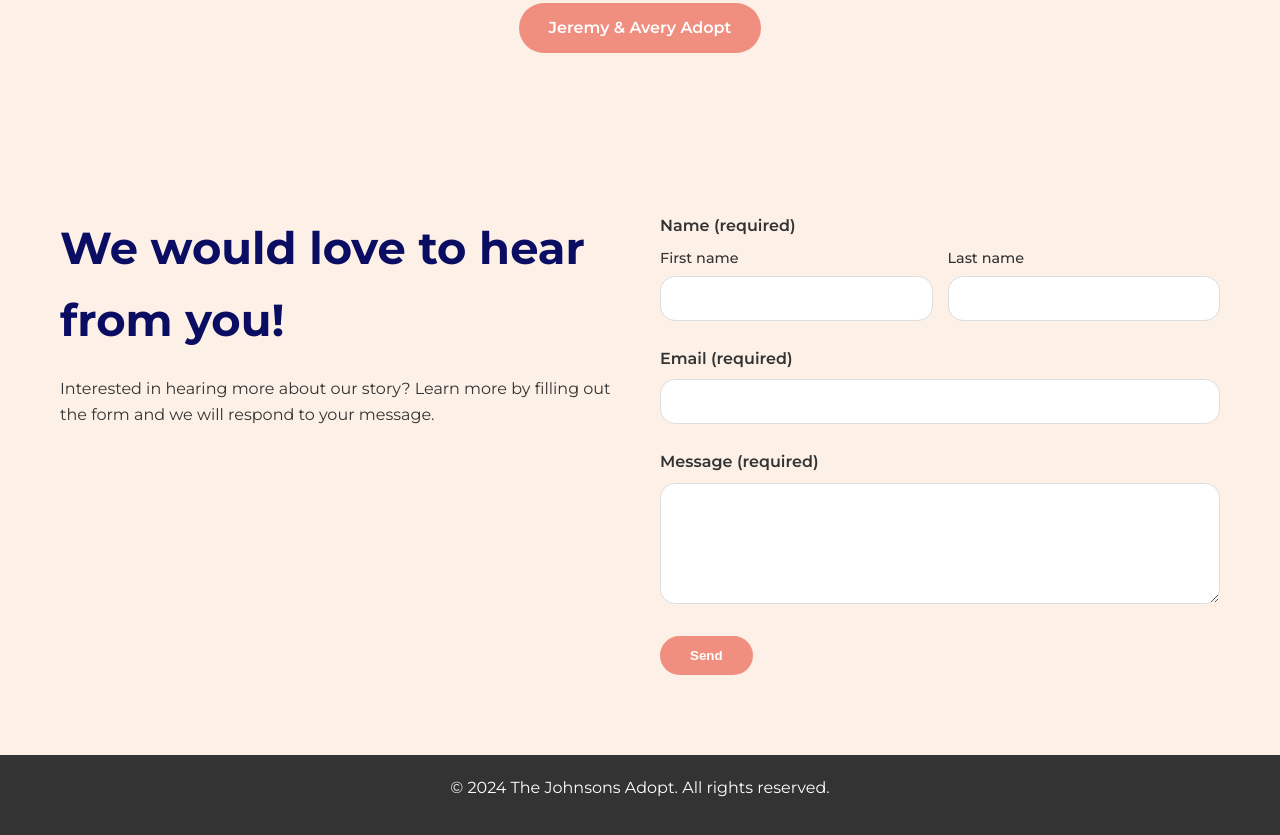
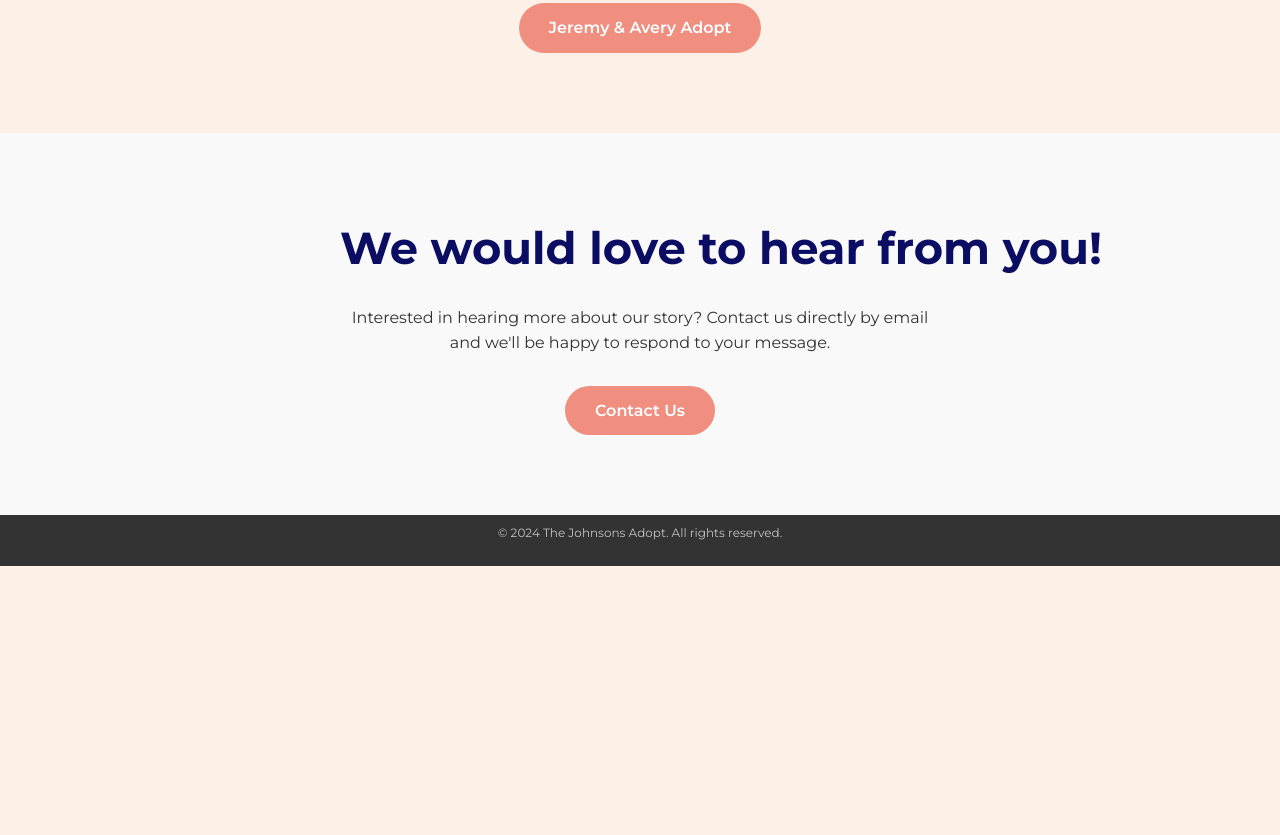
Before and after one commit to jwjohnson93/adoption-website, a plain HTML site: page index.html in a window 1280 px wide. Shown: the part 1952-2787 px from the top of the page. After the commit the page ends 2518 px from the top, so only its background shows below. Drawn offline with Linux system fonts and the light colour scheme.

Commit message:
Contact form
Removed contact form and made adjustments to formatting

```diff
--- a/css/styles.css
+++ b/css/styles.css
@@ -206,7 +206,42 @@ nav ul li a:hover {
 
 /* Contact Section */
 .contact {
-  background-color: #fdf0e6;
+  padding: 80px 0;
+  background-color: #f9f9f9;
+}
+
+.contact-content {
+  display: flex;
+  justify-content: center;
+  align-items: center;
+  max-width: 800px;
+  margin: 0 auto;
+}
+
+.contact-text {
+  max-width: 600px;
+  text-align: center;
+  width: 100%;
+}
+
+.contact-heading {
+  margin-bottom: 20px;
+  color: #333;
+  font-size: 2.2rem;
+}
+
+.nowrap {
+  white-space: nowrap;
+}
+
+.contact-button {
+  margin-top: 30px;
+  text-align: center;
+}
+
+.centered {
+  text-align: center;
+  margin: 0 auto;
 }
 
 .contact-content {
@@ -275,7 +310,12 @@ footer {
   background-color: #333;
   color: #fff;
   text-align: center;
-  padding: 20px 0;
+  padding: 8px 0; /* Reduced padding */
+}
+
+.copyright {
+  font-size: 0.75rem;
+  opacity: 0.7;
 }
 
 /* Media Queries for Responsiveness */
--- a/index.html
+++ b/index.html
@@ -26,7 +26,7 @@
             <li><a href="#about">About</a></li>
             <li>
               <a
-                href="https://adopttogether.org/families/the-johnsons-1-2-3-4-5-6-7-8-9-10-11-12-13-14-15-16-17-18-19-20"
+                href="https://adopttogether.org/families/j+a-johnsons-adopt"
                 target="_blank"
                 >Donate</a
               >
@@ -129,48 +129,14 @@
     <section id="contact" class="contact">
       <div class="container">
         <div class="contact-content">
-          <div class="contact-text">
-            <h2 class="contact-heading">We would love to hear from you!</h2>
+          <div class="contact-text centered">
+            <h2 class="contact-heading nowrap">We would love to hear from you!</h2>
             <p>
-              Interested in hearing more about our story? Learn more by filling
-              out the form and we will respond to your message.
+              Interested in hearing more about our story? Contact us directly by email and we'll be happy to respond to your message.
             </p>
-          </div>
-          <div class="contact-form">
-            <form id="contactForm">
-              <div class="form-group">
-                <label>Name (required)</label>
-                <div class="name-inputs">
-                  <div class="name-field">
-                    <label for="firstName">First name</label>
-                    <input
-                      type="text"
-                      id="firstName"
-                      name="firstName"
-                      required
-                    />
-                  </div>
-                  <div class="name-field">
-                    <label for="lastName">Last name</label>
-                    <input type="text" id="lastName" name="lastName" required />
-                  </div>
-                </div>
-              </div>
-              <div class="form-group">
-                <label for="email">Email (required)</label>
-                <input type="email" id="email" name="email" required />
-              </div>
-              <div class="form-group">
-                <label for="message">Message (required)</label>
-                <textarea
-                  id="message"
-                  name="message"
-                  rows="5"
-                  required
-                ></textarea>
-              </div>
-              <button type="submit" class="btn">Send</button>
-            </form>
+            <div class="contact-button">
+              <a href="mailto:jeremyandavery@gmail.com" class="btn" target="_blank">Contact Us</a>
+            </div>
           </div>
         </div>
       </div>
@@ -179,7 +145,7 @@
     <!-- Footer -->
     <footer>
       <div class="container">
-        <p>&copy; 2024 The Johnsons Adopt. All rights reserved.</p>
+        <p class="copyright">&copy; 2024 The Johnsons Adopt. All rights reserved.</p>
       </div>
     </footer>
 
--- a/js/main.js
+++ b/js/main.js
@@ -4,39 +4,19 @@ document.addEventListener("DOMContentLoaded", () => {
 
   navLinks.forEach((link) => {
     link.addEventListener("click", function (e) {
-      e.preventDefault();
+      const targetId = this.getAttribute("href");
 
-      const targetId = this.getAttribute("href");
-      const targetSection = document.querySelector(targetId);
+      // Only apply smooth scrolling to internal links (those starting with #)
+      if (targetId.startsWith("#")) {
+        e.preventDefault();
+        const targetSection = document.querySelector(targetId);
 
-      window.scrollTo({
-        top: targetSection.offsetTop - 80,
-        behavior: "smooth",
-      });
+        window.scrollTo({
+          top: targetSection.offsetTop - 80,
+          behavior: "smooth",
+        });
+      }
+      // External links will use their default behavior
     });
   });
-
-  // Form submission handling
-  const contactForm = document.getElementById("contactForm");
-
-  if (contactForm) {
-    contactForm.addEventListener("submit", function (e) {
-      e.preventDefault();
-
-      // Get form values
-      const firstName = document.getElementById("firstName").value;
-      const lastName = document.getElementById("lastName").value;
-      const email = document.getElementById("email").value;
-      const message = document.getElementById("message").value;
-
-      // Here you would typically send the form data to a server
-      // For now we'll just show an alert
-      alert(
-        `Thank you ${firstName} for contacting us! We'll get back to you soon.`
-      );
-
-      // Reset the form
-      contactForm.reset();
-    });
-  }
 });
```
